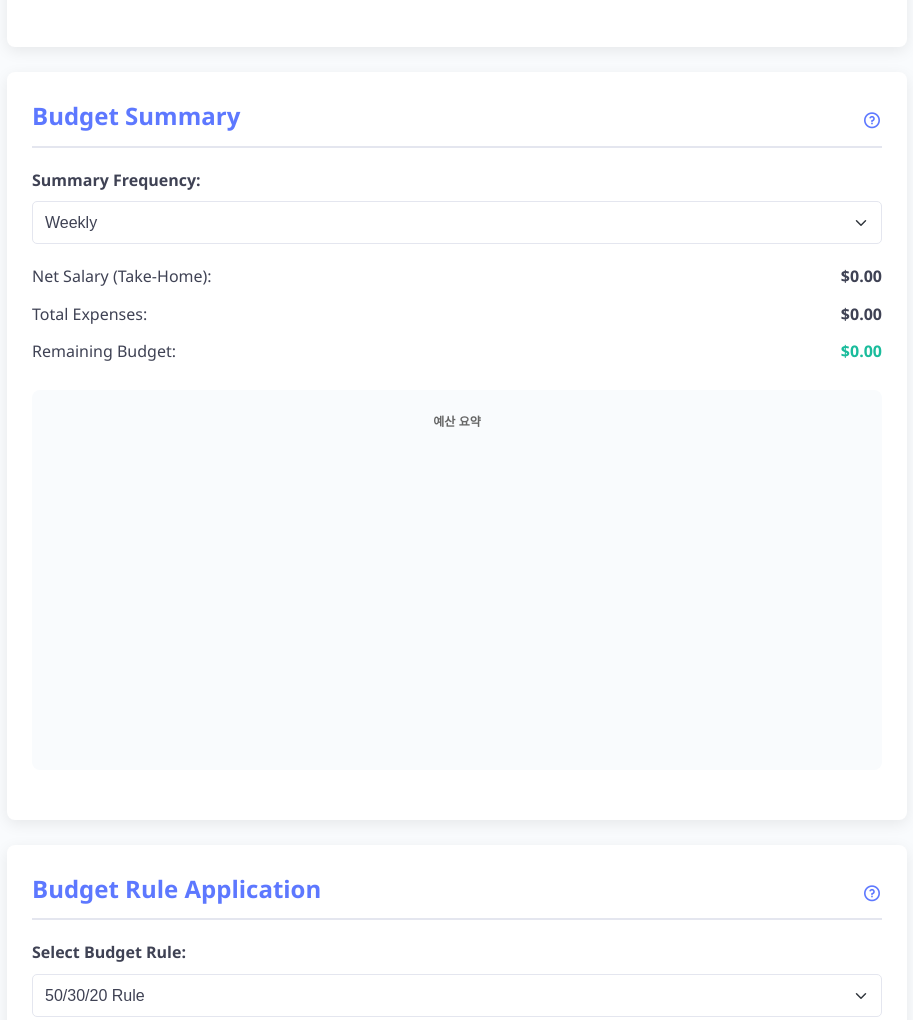
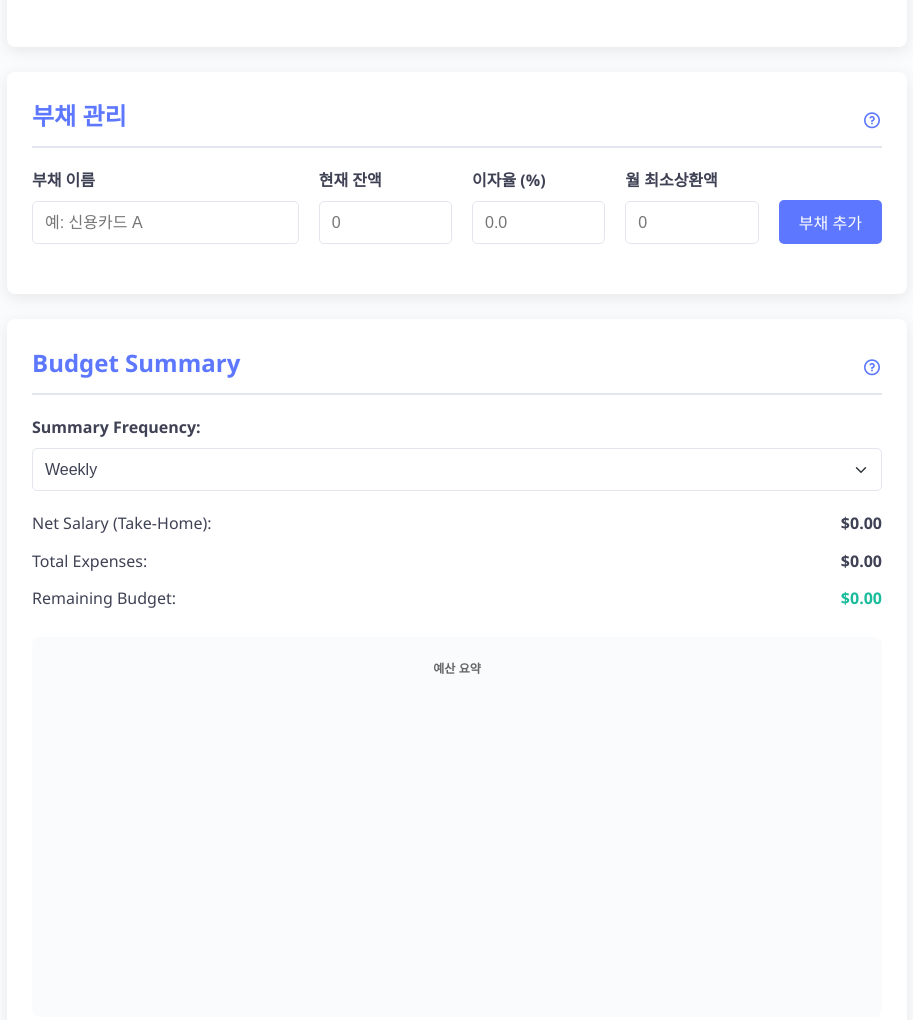
Before and after one commit to sawolsamsip/mijutalk, a plain HTML site: page pages/budget.html in a window 1280 px wide. Shown: the part 1741-2761 px from the top of the page, without its empty margins (183-1096 px from the left). Drawn offline with Linux system fonts and the light colour scheme.

Commit message:
Update budget.html

```diff
--- a/pages/budget.html
+++ b/pages/budget.html
@@ -148,6 +148,39 @@
         </section>
 
         <section class="budget-section">
+            <div class="section-header">
+                <h2 data-i18n-key="section_debt_title">부채 관리</h2>
+                <div class="tooltip-container">
+                    <i class="ri-question-line tooltip-icon"></i>
+                    <span class="tooltip-text" data-i18n-key="tooltip_debt">
+                        상환할 부채 목록을 관리합니다. 이자율이 높은 순서대로 상환하는 '눈사태(Avalanche)' 전략을 계산해 드립니다.
+                    </span>
+                </div>
+            </div>
+            <div id="debt-form" class="form-grid" style="grid-template-columns: 2fr 1fr 1fr 1fr auto; align-items: flex-end; margin-bottom: 25px;">
+                <div class="form-group" style="margin-bottom: 0;">
+                    <label for="debt-name-input" data-i18n-key="label_debt_name">부채 이름</label>
+                    <input type="text" id="debt-name-input" class="form-control" placeholder="예: 신용카드 A">
+                </div>
+                <div class="form-group" style="margin-bottom: 0;">
+                    <label for="debt-balance-input" data-i18n-key="label_debt_balance">현재 잔액</label>
+                    <input type="number" id="debt-balance-input" class="form-control" placeholder="0">
+                </div>
+                <div class="form-group" style="margin-bottom: 0;">
+                    <label for="debt-rate-input" data-i18n-key="label_debt_rate">이자율 (%)</label>
+                    <input type="number" id="debt-rate-input" class="form-control" placeholder="0.0">
+                </div>
+                 <div class="form-group" style="margin-bottom: 0;">
+                    <label for="debt-payment-input" data-i18n-key="label_debt_min_payment">월 최소상환액</label>
+                    <input type="number" id="debt-payment-input" class="form-control" placeholder="0">
+                </div>
+                <button id="add-debt-btn" class="btn" data-i18n-key="btn_add_debt">부채 추가</button>
+            </div>
+            <div id="debt-list-container">
+                </div>
+        </section>
+
+        <section class="budget-section">
             <div class="section-header"><h2 data-i18n-key="section_summary_title">Budget Summary</h2><div class="tooltip-container"><i class="ri-question-line tooltip-icon"></i><span class="tooltip-text" data-i18n-key="tooltip_summary">모든 수입과 지출을 종합한 최종 요약입니다. 선택한 주기에 따라 환산된 금액을 보여줍니다.</span></div></div>
             <div class="form-group">
                 <label for="summary-frequency-select" data-i18n-key="label_summary_frequency">Summary Frequency:</label>
```
